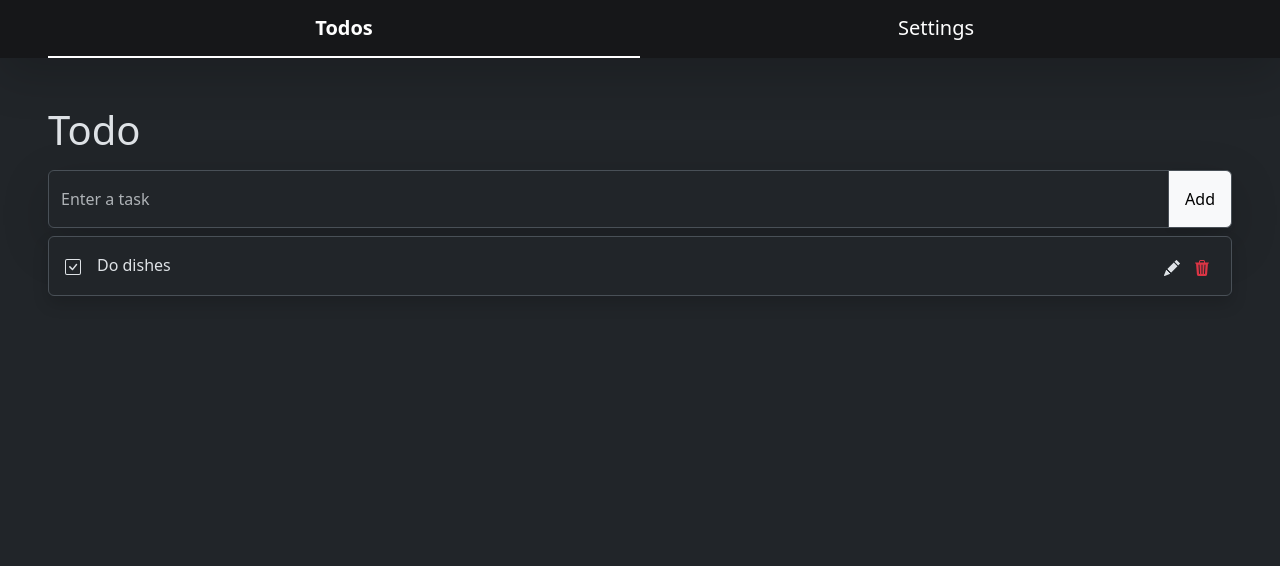
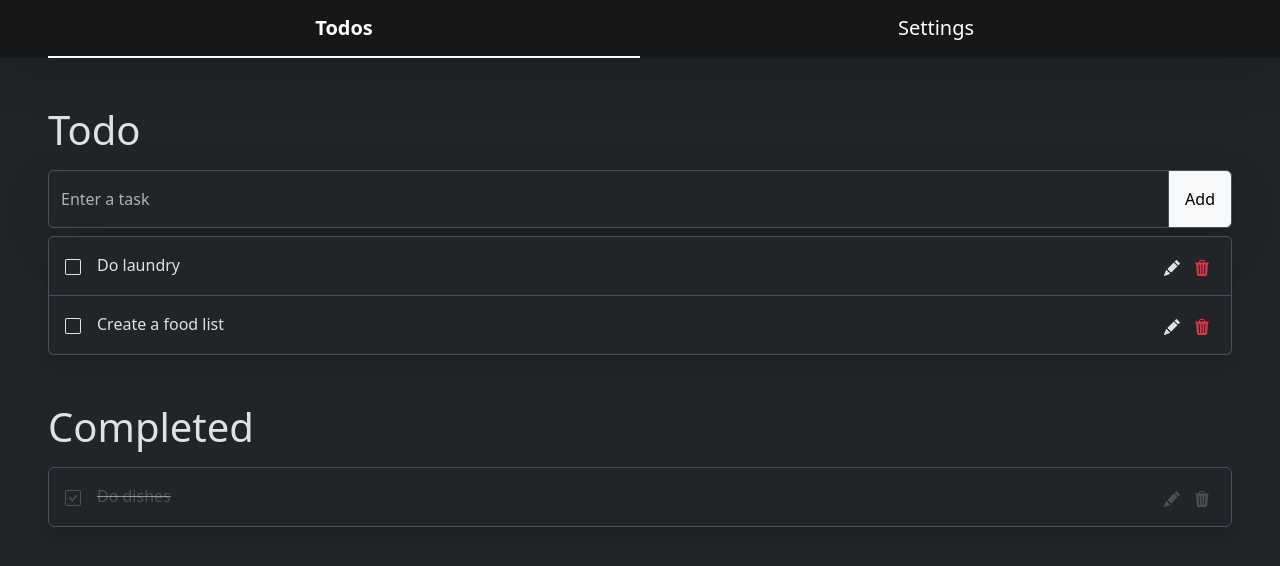
Before and after one commit to JonCGroberg/first-react-app, a React (Vite) app: page / in a window 1280 px wide. Both pictures are taken after a click on the element 73 px from the left and 265 px from the top of the page. Shown: the top 566 px of the page. Built offline with nearby package versions, Linux system fonts and the light colour scheme.

Commit message:
Refactor task handling and add completed tasks section

```diff
--- a/src/App.css
+++ b/src/App.css
@@ -5,3 +5,9 @@
 .checkbox:hover{
     cursor: pointer;
 }
+
+
+.done *{
+    color:#FFFFFF33;
+    text-decoration-line:line-through;
+}
--- a/src/App.tsx
+++ b/src/App.tsx
@@ -7,7 +7,7 @@ function App() {
     <>
       <NavBar></NavBar>
       <div className="px-5">
-        <ListGroup></ListGroup>
+       <ListGroup></ListGroup>
       </div>
     </>
   );
--- a/src/components/ListGroup.tsx
+++ b/src/components/ListGroup.tsx
@@ -1,4 +1,4 @@
-import { MouseEvent, useState } from "react";
+import { useState } from "react";
 import {
   CheckSquare,
   PencilFill,
@@ -10,16 +10,17 @@ import "../App.css";
 function ListGroup() {
   const [tasks, setTasks] = useState([
     { task: "Do dishes", done: false, edit: false },
+    { task: "Do laundry", done: false, edit: false },
+    { task: "Create a food list", done: false, edit: false },
   ]);
+  const [finishedTasks, setFinishedTasks] = useState([]);
   const [newTask, setNewTask] = useState("");
 
   function handleDeleteTask(index: number) {
     setTasks(tasks.filter((_, i) => i !== index));
   }
 
-  function handleNewTask(
-    e: MouseEvent<HTMLButtonElement, globalThis.MouseEvent>
-  ) {
+  function handleNewTask(e) {
     e.preventDefault();
     const newT = { task: newTask, done: false, edit: false };
     if (newTask != "") setTasks([...tasks, newT]);
@@ -27,24 +28,34 @@ function ListGroup() {
   }
 
   function handleTaskStatus(index: number) {
-    const t = tasks;
+    let t = tasks;
+    // let fT = finishedTasks
+
     t[index].done = flip(t[index].done);
+    // t = t.filter((_, i) => i != index);
+    setTasks([...t]);
+
+    // fT = tasks.filter((_, i) => i == index);
+    // fT[index].done = flip(fT[index].done);
+    // setFinishedTasks([...finishedTasks,...fT])
+  }
+
+  function handleEditButton(index) {
+    let t = tasks;
+    t[index].edit = flip(t[index].edit);
+
     setTasks([...t]);
   }
 
-  function handleEditButton(index: number) {
-    const t = tasks;
-    t[index].edit = flip(t[index].edit);
-    setTasks([...t]);
-  }
-
-  function handleEditTask(index: number, target: string) {
-    const t = tasks;
+  function handleEditTask(index, target) {
+    let t = tasks;
     t[index].task = target;
     setTasks([...t]);
   }
 
-  function flip(bool: boolean) {
+  function handle();
+
+  function flip(bool) {
     return bool ? false : true;
   }
   return (
@@ -67,8 +78,17 @@ function ListGroup() {
         </button>
       </form>
       <ul className="list-group shadow">
-        {tasks.map((taskItem, index) => (
-          <li key={index} className="list-group-item hover py-3">
+        {tasks
+          .filter((item) => !item.done)
+          .map((taskItem, index) => (
+            <li
+              key={index}
+              className={
+                taskItem.done
+                  ? "list-group-item hover py-3 done"
+                  : "list-group-item hover py-3 user-select-none"
+              }
+            >
               <div className="d-flex flex-row">
                 <span className="text-start">
                   <span
@@ -78,21 +98,90 @@ function ListGroup() {
                     {taskItem.done ? <CheckSquare /> : <Square />}
                   </span>
                 </span>
-              <form className=" text-start d-block w-100 mx-3">
+                <form
+                  className=" text-start d-block w-100 mx-3"
+                  onSubmit={(e) => {
+                    e.preventDefault();
+                    handleEditButton(index);
+                  }}
+                >
                   {taskItem.edit ? (
                     <input
                       type="text"
                       className="form-control py-0 "
                       value={taskItem.task}
                       onChange={(e) => handleEditTask(index, e.target.value)}
-                    onSubmit={() => handleEditButton(index)}
+                      onBlur={() => handleEditButton(index)}
+                      autoFocus
                     ></input>
                   ) : (
-                  taskItem.task.charAt(0).toUpperCase() +
-                  taskItem.task.substring(1)
+                    <span onClick={() => handleEditButton(index)}>
+                      {taskItem.task.charAt(0).toUpperCase() +
+                        taskItem.task.substring(1)}
+                    </span>
                   )}
                 </form>
-
+                <span
+                  className="btn p-0 m-0 px-1 ms-1"
+                  onClick={() => handleEditButton(index)}
+                >
+                  <PencilFill></PencilFill>
+                </span>
+                <span
+                  className="btn p-0 m-0 px-1 ms-1 text-danger"
+                  onClick={() => handleDeleteTask(index)}
+                >
+                  <Trash3Fill />
+                </span>
+              </div>
+            </li>
+          ))}
+      </ul>
+      <h1 className="mt-5 mb-3">Completed</h1>
+      <ul className="list-group shadow">
+        {tasks
+          .filter((item) => item.done)
+          .map((taskItem, index) => (
+            <li
+              key={index}
+              className={
+                taskItem.done
+                  ? "list-group-item hover py-3 done"
+                  : "list-group-item hover py-3 user-select-none"
+              }
+            >
+              <div className="d-flex flex-row">
+                <span className="text-start">
+                  <span
+                    className="rounded-0 checkbox"
+                    onClick={() => handleTaskStatus(index)}
+                  >
+                    {taskItem.done ? <CheckSquare /> : <Square />}
+                  </span>
+                </span>
+                <form
+                  className=" text-start d-block w-100 mx-3"
+                  onSubmit={(e) => {
+                    e.preventDefault();
+                    handleEditButton(index);
+                  }}
+                >
+                  {taskItem.edit ? (
+                    <input
+                      type="text"
+                      className="form-control py-0 "
+                      value={taskItem.task}
+                      onChange={(e) => handleEditTask(index, e.target.value)}
+                      onBlur={() => handleEditButton(index)}
+                      autoFocus
+                    ></input>
+                  ) : (
+                    <span onClick={() => handleEditButton(index)}>
+                      {taskItem.task.charAt(0).toUpperCase() +
+                        taskItem.task.substring(1)}
+                    </span>
+                  )}
+                </form>
                 <span
                   className="btn p-0 m-0 px-1 ms-1"
                   onClick={() => handleEditButton(index)}
```
Lines whose indentation alone changed are shown as unchanged.
